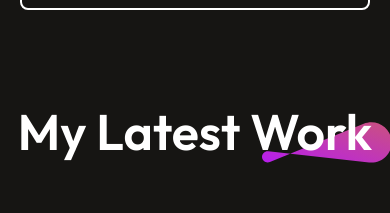
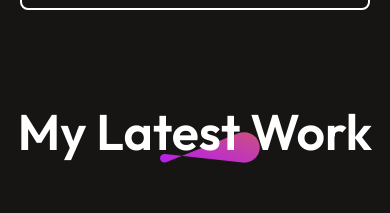
Before and after one commit to Ritikjain91/Ritikportfolio, a React (Create React App) app: page / in a window 390 px wide. Shown: the part 5819-6032 px from the top of the page. Built offline with nearby package versions, Linux system fonts and the light colour scheme.

Commit message:
update the code

```diff
--- a/src/Component/Footer/footer.jsx
+++ b/src/Component/Footer/footer.jsx
@@ -1,6 +1,6 @@
 
 import './footer.css';
-import footer_logo from '../../assets/footer_logo.svg';
+import footer_logo from '../../assets/logo.svg';
 import user_icon from '../../assets/user_icon.svg';
 
 const Footer = () => {
--- a/src/Component/MyWork/MyWork.css
+++ b/src/Component/MyWork/MyWork.css
@@ -103,8 +103,8 @@
         font-weight: 600;
     }
     .mywork-title img{
-        width: 130px;
-        margin-right: -20px;
+        width: 100px;
+        margin-right: 7em;
     }
     .mywork-container{
         display: contents;
```
